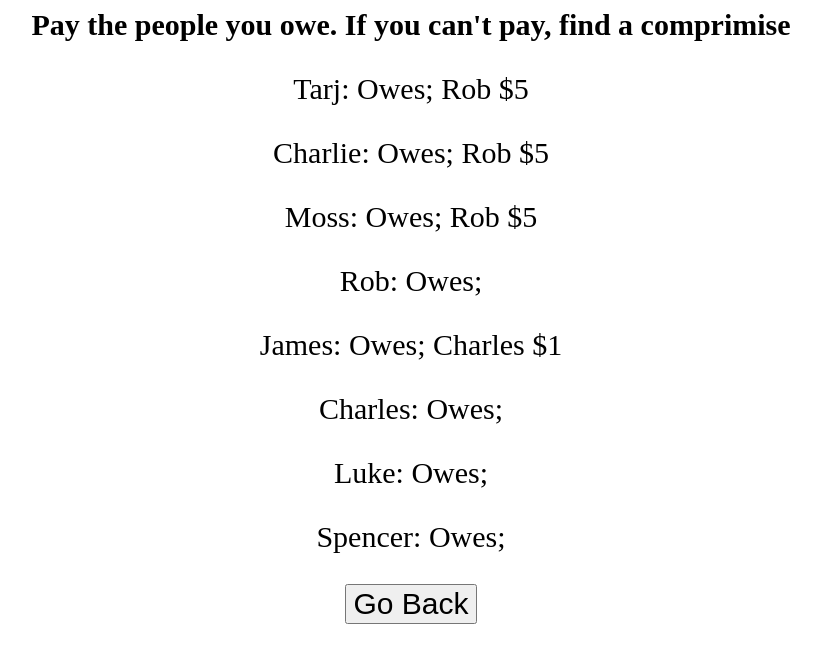
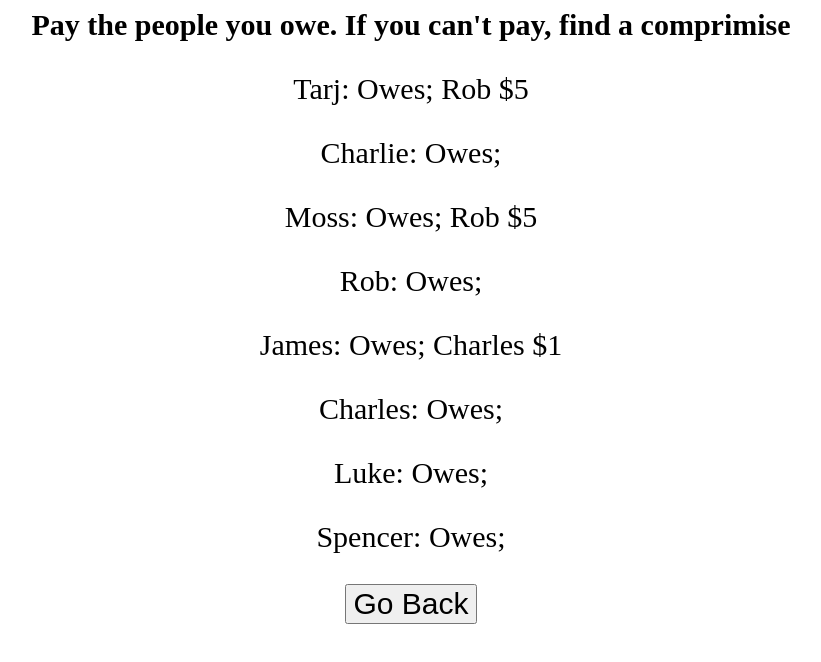
Before and after one commit to Reave2323/ThePage, a plain HTML site: page pays.html in a window 1280 px wide. Shown: the whole page, without its empty margins (229-1050 px from the left). Drawn offline with Linux system fonts and the light colour scheme.

Commit message:
Update pays.html

```diff
--- a/pays.html
+++ b/pays.html
@@ -16,7 +16,7 @@
 
   <p> Tarj: Owes; Rob $5 </p>
 
-  <p> Charlie: Owes; Rob $5 </p>
+  <p> Charlie: Owes; </p>
 
   <p> Moss: Owes; Rob $5 </p>
 
```
